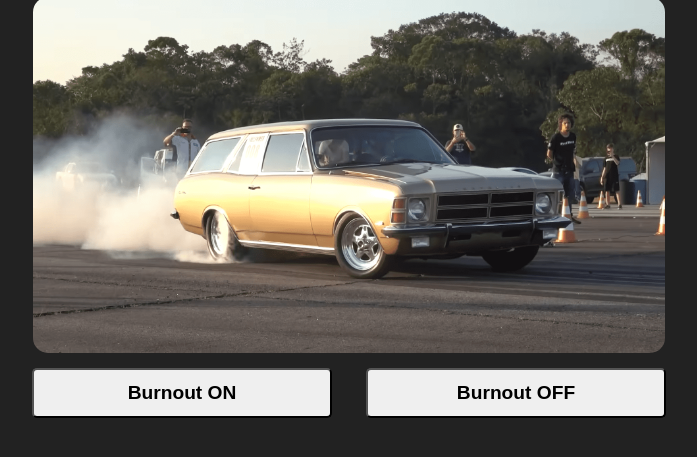
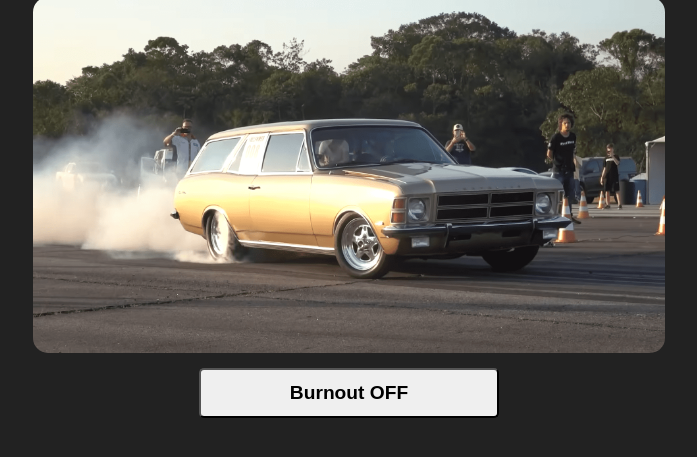
Before and after one commit to JGabriel-Alves/carro_js, a plain HTML site: page index.html in a window 1280 px wide. Both pictures are taken after a click on the button "Burnout ON". Shown: the part 91-548 px from the top of the page, without its empty margins (291-988 px from the left). Drawn offline with Linux system fonts and the light colour scheme.

Commit message:
Atualização pequena
Aqui eu tirei os 2 botões e deixei somente 1, além disso, caso a Caravan quebre, o usuário não será capaz de usar o botão novamente.

```diff
--- a/carro.js
+++ b/carro.js
@@ -1,14 +1,17 @@
 document.addEventListener("DOMContentLoaded", function() {
-    // Seu código JavaScript aqui
-    const burnoutOn = document.getElementById("turnOn");
-    const burnoutOff = document.getElementById("turnOff");
+
+    //criando as variaveis e coletando os valores delas no HTML
+    const burnoutBtn = document.getElementById("turnOnOff");
     const carro = document.getElementById("carro");
     const h1 = document.getElementById("h1");
 
+    //Função para verificar se a image3 foi chamada
     function isBroken(){
         return carro.src.indexOf("image3") > -1;
     }
 
+    //Essa função troca a imagem da Caravan e muda a tag H1 no HTML
+    //Ela liga a Caravan
     function turnOn(){
         if(!isBroken()){
             carro.src = "./img/image.png";
@@ -16,6 +19,7 @@ document.addEventListener("DOMContentLoaded", function() {
         }
     }
 
+    //Essa função "deliga" a Caravan
     function turnOff(){
         if(!isBroken()){
             carro.src = "./img/image2.png";
@@ -23,12 +27,29 @@ document.addEventListener("DOMContentLoaded", function() {
         }
     }
 
+    //Essa função "quebra" a Caravan
     function broken(){
         carro.src = "./img/image3.png";
         h1.textContent = "Droga a Caravan quebrou :(";
+        burnoutBtn.disabled = true;
+        burnoutBtn.textContent = "Cabo a brincadeira";
     }
 
-    burnoutOn.addEventListener("click", turnOn);
-    burnoutOff.addEventListener("click", turnOff);
-    carro.addEventListener("dblclick", broken)
+    //Função para funcionar o botão para "desligar" e "ligar" a Caravan
+    function turnOnOff(){
+        //Verifica se o botão contem a string "Burnout ON", se sim, chama a função turnOn();
+        if(burnoutBtn.textContent == "Burnout ON"){
+            turnOn();
+            burnoutBtn.textContent = "Burnout OFF";
+        }
+        else if(burnoutBtn.textContent == "Burnout OFF"){
+            turnOff();
+            burnoutBtn.textContent = "Burnout ON";
+        }
+    }
+
+    //Adicionando os eventos do mouse
+    burnoutBtn.addEventListener("click", turnOnOff);
+    carro.addEventListener("dblclick", broken);
+
 });
--- a/index.html
+++ b/index.html
@@ -15,8 +15,7 @@
             <img src="./img/image2.png" id="carro" class="image">
         </div>
         <div>
-            <button id="turnOn">Burnout ON</button>
-            <button id="turnOff">Burnout OFF</button>
+            <button id="turnOnOff">Burnout ON</button>
         </div>
     </main>
 
```
Also changed, not shown: 1 other file.
